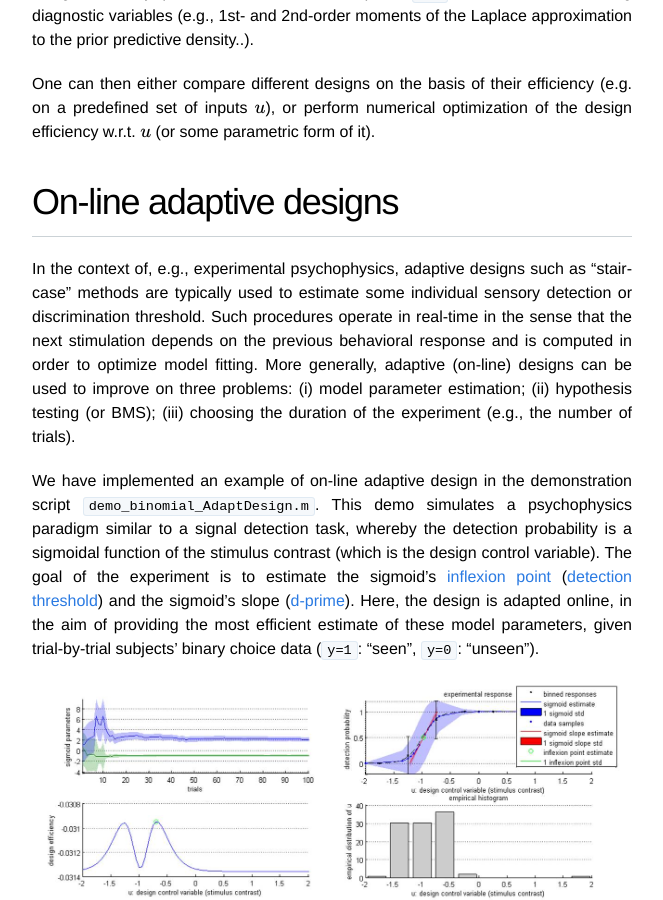
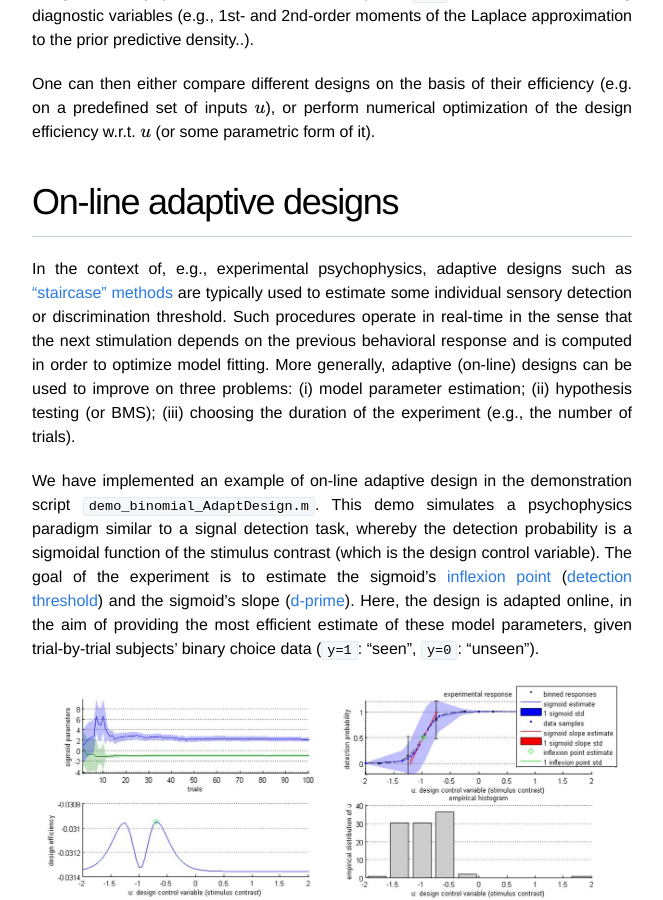
Before and after one commit to MBB-team/VBA-toolbox, a Jekyll site: the page built from _wiki/Optimizing-the-experimental-design.md, in a window 1280 px wide and 900 px high, scrolled down 3056 px. Shown: the whole window, without its empty margins (308-971 px from the left). Built offline with Jekyll 4.4.1, drawn with Linux system fonts in a browser that asks for light colours; nearby versions of some CDN libraries; formulas are drawn with MathJax 3.

Commit message:
Update Optimizing-the-experimental-design.md

```diff
--- a/_wiki/Optimizing-the-experimental-design.md
+++ b/_wiki/Optimizing-the-experimental-design.md
@@ -66,7 +66,7 @@ One can then either compare different designs on the basis of their efficiency (
 
 # On-line adaptive designs
 
-In the context of, e.g., experimental psychophysics, adaptive designs such as "stair-case" methods are typically used to estimate some individual sensory detection or discrimination threshold. Such procedures operate in real-time in the sense that the next stimulation depends on the previous behavioral response and is computed in order to optimize model fitting. More generally, adaptive (on-line) designs can be used to improve on three problems: (i) model parameter estimation; (ii) hypothesis testing (or BMS); (iii) choosing the duration of the experiment (e.g., the number of trials).
+In the context of, e.g., experimental psychophysics, adaptive designs such as ["staircase" methods](https://en.wikipedia.org/wiki/Psychophysics#Staircase_procedures) are typically used to estimate some individual sensory detection or discrimination threshold. Such procedures operate in real-time in the sense that the next stimulation depends on the previous behavioral response and is computed in order to optimize model fitting. More generally, adaptive (on-line) designs can be used to improve on three problems: (i) model parameter estimation; (ii) hypothesis testing (or BMS); (iii) choosing the duration of the experiment (e.g., the number of trials).
 
 We have implemented an example of on-line adaptive design in the demonstration script `demo_binomial_AdaptDesign.m`. This demo simulates a psychophysics paradigm similar to a signal detection task, whereby the detection probability is a sigmoidal function of the stimulus contrast (which is the design control variable). The goal of the experiment is to estimate the sigmoid's [inflexion point](https://en.wikipedia.org/wiki/Inflection_point) ([detection threshold](https://en.wikipedia.org/wiki/Sensory_threshold)) and the sigmoid's slope ([d-prime](https://en.wikipedia.org/wiki/Sensitivity_index)). Here, the design is adapted online, in the aim of providing the most efficient estimate of these model parameters, given trial-by-trial subjects' binary choice data (`y=1`: "seen", `y=0`: "unseen").
 
```
